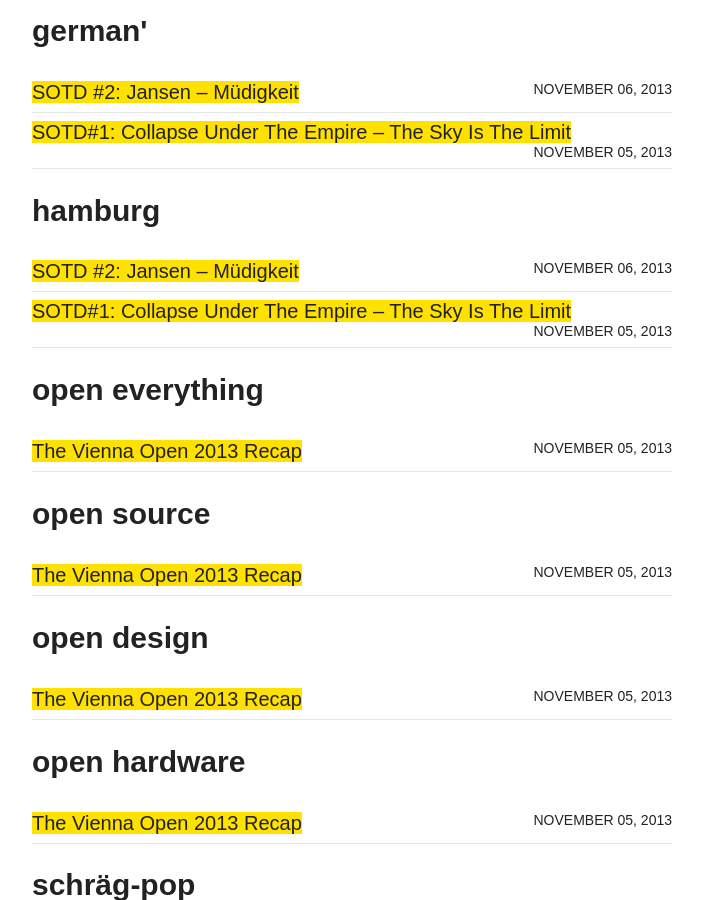
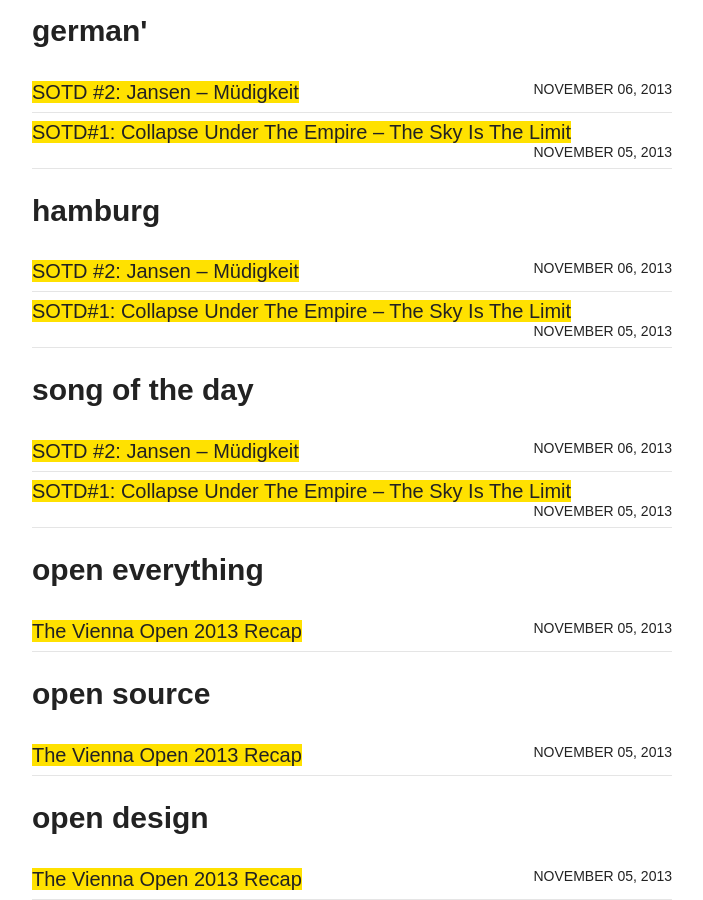
Before and after one commit to bobschi/lebobs.ch, a Jekyll site: the page built from tags.html, in a window 1280 px wide and 900 px high, scrolled down 5615 px. Shown: the whole window, without its empty margins (288-991 px from the left). Built offline with Jekyll 4.4.1, drawn with Linux system fonts in a browser that asks for light colours; nearby versions of some CDN libraries.

Commit message:
added sotd tags

```diff
--- a/_posts/2013-11-05-sotd-1-collapse-under-the-empire-the-sky-is-the-limit.md
+++ b/_posts/2013-11-05-sotd-1-collapse-under-the-empire-the-sky-is-the-limit.md
@@ -8,7 +8,7 @@
   credit: "'Shoulders &amp; Giants' Fotos-Session by Thomas Duffé"
   creditlink: http://thomasduffe.sites.livebooks.com/
 category: 'musicblog'
-tags: ['music', 'post-rock', 'instrumental', 'electronic', german', 'hamburg']
+tags: ['music', 'post-rock', 'instrumental', 'electronic', german', 'hamburg', 'song of the day']
 thread: 'post-rock'
 ---
 
--- a/_posts/2013-11-06-sotd-2-jansen-muedigkeit.md
+++ b/_posts/2013-11-06-sotd-2-jansen-muedigkeit.md
@@ -4,7 +4,7 @@
 title: "SOTD #2: Jansen &ndash; Müdigkeit"
 link: http://rd.io/x/QYXvTDfaCB0/
 category: 'musicblog'
-tags: ['music', 'schräg-pop', 'weird', german', 'hamburg', 'melancholy']
+tags: ['music', 'schräg-pop', 'weird', german', 'hamburg', 'melancholy', 'song of the day']
 thread: 'melancholy'
 ---
 
```
